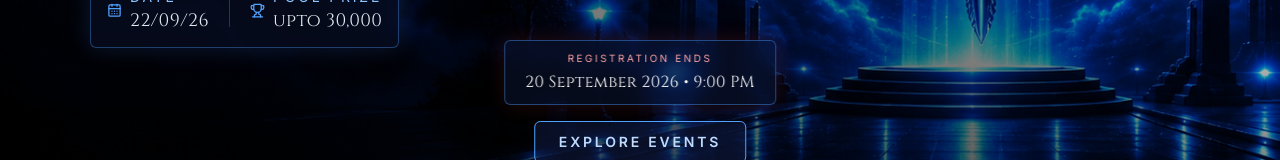
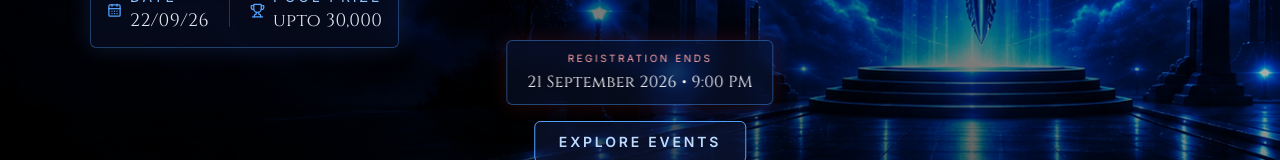
Before and after one commit to Thenmozhi1111/Phantasm-nova, a React (Vite) app in the folder frontend/: page / in a window 1280 px wide. Shown: the part 563-723 px from the top of the page. Built offline with nearby package versions, Linux system fonts and the light colour scheme; no server answers.

Commit message:
Update Hero.jsx

```diff
--- a/frontend/src/components/Hero.jsx
+++ b/frontend/src/components/Hero.jsx
@@ -142,7 +142,7 @@ export default function Hero() {
     </p>
 
     <p className="mt-1 font-serif2 text-sm sm:text-base tracking-wide text-white">
-      20 September 2026 • 9:00 PM
+      21 September 2026 • 9:00 PM
     </p>
   </div>
 
```
